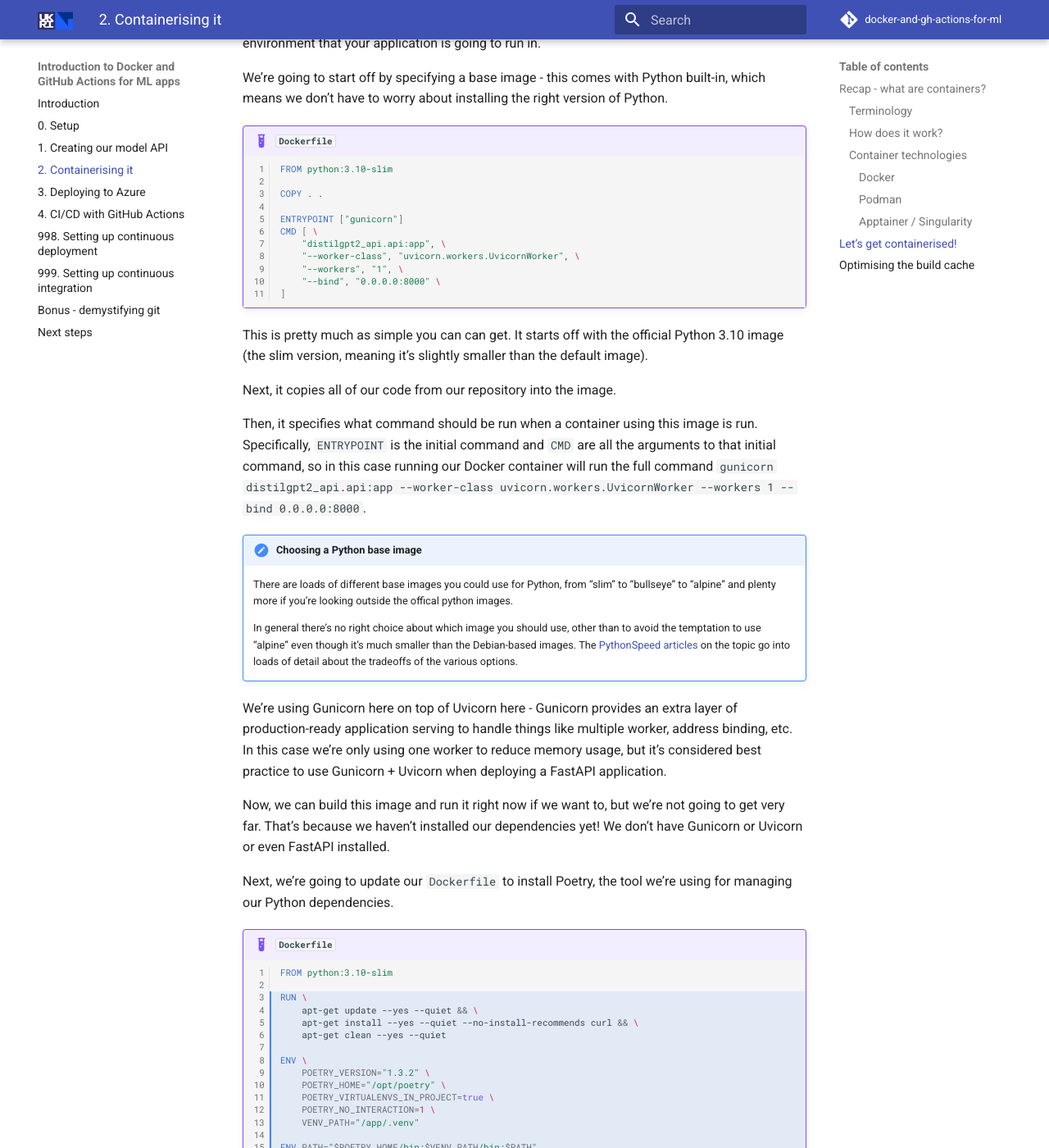
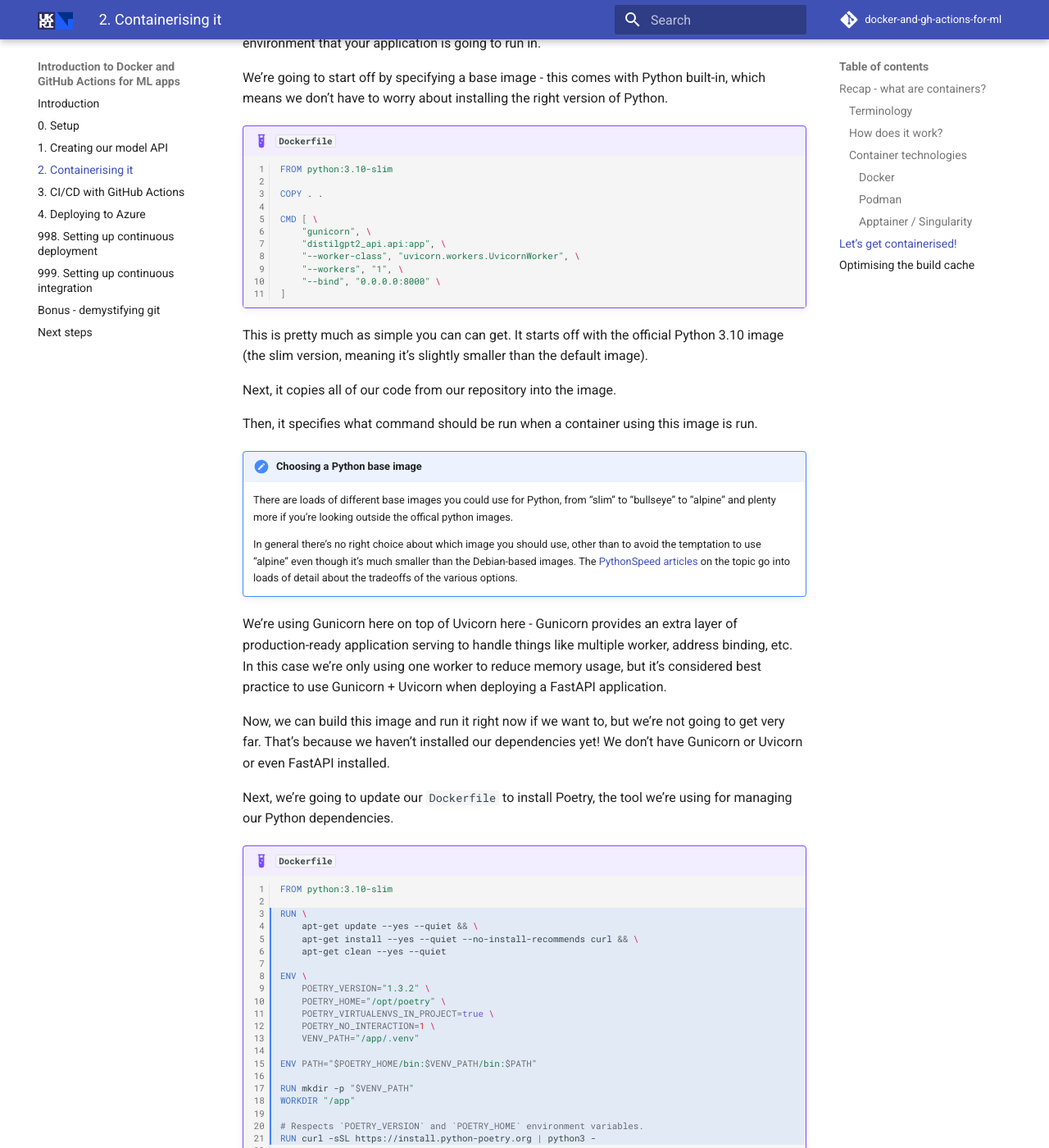
Before and after one commit to stfc/docker-and-gh-actions-for-ml, an MkDocs documentation site: the page built from docs/2-containerising-it.md, in a window 1280 px wide and 1400 px high, scrolled down 3461 px. Shown: the whole window at 82% size. Built offline with MkDocs 1.6.1 and Material for MkDocs 9.7.7, drawn with Linux system fonts in a browser that asks for light colours; emoji names are drawn with the system emoji font; comment, search, counter and statistics services are not loaded; some of the changed text lies outside the part shown.

```diff
--- a/docs/2-containerising-it.md
+++ b/docs/2-containerising-it.md
@@ -113,8 +113,8 @@ We're going to start off by specifying a base image - this comes with Python bui
 
     COPY . .
 
-    ENTRYPOINT ["gunicorn"]
     CMD [ \
+        "gunicorn", \
         "distilgpt2_api.api:app", \
         "--worker-class", "uvicorn.workers.UvicornWorker", \
         "--workers", "1", \
@@ -126,7 +126,7 @@ This is pretty much as simple you can can get. It starts off with the official P
 
 Next, it copies all of our code from our repository into the image.
 
-Then, it specifies what command should be run when a container using this image is run. Specifically, `ENTRYPOINT` is the initial command and `CMD` are all the arguments to that initial command, so in this case running our Docker container will run the full command `gunicorn distilgpt2_api.api:app --worker-class uvicorn.workers.UvicornWorker --workers 1 --bind 0.0.0.0:8000`.
+Then, it specifies what command should be run when a container using this image is run.
 
 !!! note "Choosing a Python base image"
     There are loads of different base images you could use for Python, from "slim" to "bullseye" to "alpine" and plenty more if you're looking outside the offical python images.
@@ -165,8 +165,8 @@ Next, we're going to update our `Dockerfile` to install Poetry, the tool we're u
 
     COPY . .
 
-    ENTRYPOINT ["gunicorn"]
     CMD [ \
+        "gunicorn", \
         "distilgpt2_api.api:app", \
         "--worker-class", "uvicorn.workers.UvicornWorker", \
         "--workers", "1", \
@@ -205,8 +205,8 @@ Now that we've got Poetry installed, we're ready to install all of our applicati
     COPY . .
     RUN poetry install --no-dev
 
-    ENTRYPOINT ["gunicorn"]
     CMD [ \
+        "gunicorn", \
         "distilgpt2_api.api:app", \
         "--worker-class", "uvicorn.workers.UvicornWorker", \
         "--workers", "1", \
@@ -297,8 +297,8 @@ Next, let's update our Dockerfile so that we add and install all of our dependen
     RUN poetry install --no-dev
 
 
-    ENTRYPOINT ["gunicorn"]
     CMD [ \
+        "gunicorn", \
         "distilgpt2_api.api:app", \
         "--worker-class", "uvicorn.workers.UvicornWorker", \
         "--workers", "1", \
```
Also changed, not shown: docs/3-cicd-with-github-actions.md (added, +7 -0 lines), docs/3-deploying-to-azure.md (deleted, +0 -7 lines), docs/4-deploying-to-azure.md (added, +125 -0 lines), docs/4-github-actions-cd.md (deleted, +0 -7 lines), 1 other file.
